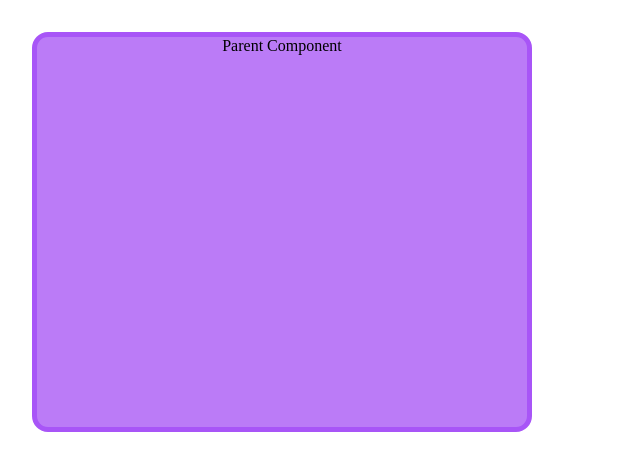
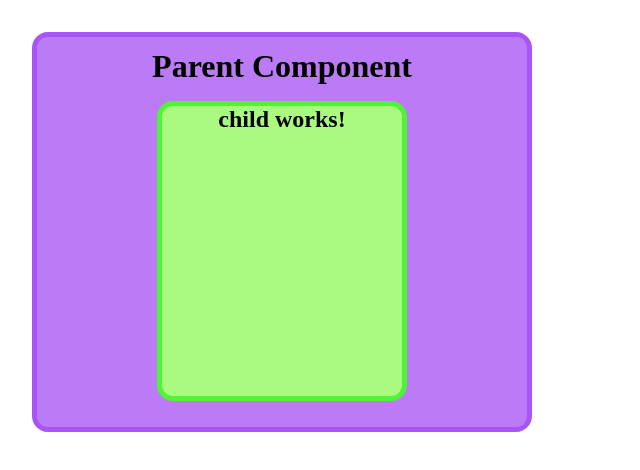
Before and after one commit to XI1936/angularmockApp, an Angular app: page / in a window 1280 px wide. Shown: the top 470 px of the page, without its empty margins (0-640 px from the left). Built offline with nearby package versions, Linux system fonts and the light colour scheme.

Commit message:
child component

```diff
--- a/src/app/child/child.component.css
+++ b/src/app/child/child.component.css
@@ -0,0 +1,10 @@
+div{
+    display: flex;
+    background-color: rgb(170, 250, 127);
+    width: 250px;
+    height: 300px;
+    margin: 1em;
+    justify-content: center;
+    border-radius: 1em;
+    border: 5px solid rgb(78, 244, 53);
+}
--- a/src/app/child/child.component.html
+++ b/src/app/child/child.component.html
@@ -1 +1,3 @@
-<p>child works!</p>
+<div>
+<h2>child works!</h2>
+</div>
--- a/src/app/parent/parent.component.css
+++ b/src/app/parent/parent.component.css
@@ -1,10 +1,12 @@
 div{
     display: flex;
+    flex-direction: column;
     background-color: rgb(187, 123, 247);
     width: 500px;
     height: 400px;
     margin: 2em;
     justify-content: center;
+    align-items: center;
     border-radius: 1em;
     border: 5px solid rgb(168, 85, 247);
 }
--- a/src/app/parent/parent.component.html
+++ b/src/app/parent/parent.component.html
@@ -1,3 +1,4 @@
 <div>
-    Parent Component
+<h1> Parent Component  </h1>
+    <app-child></app-child>
 </div>
```
